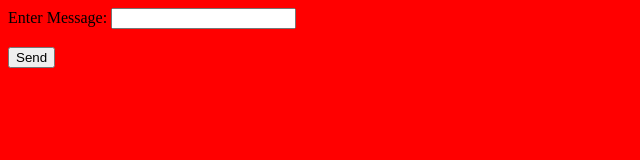
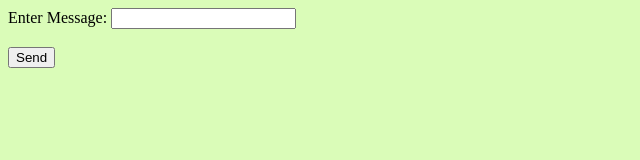
Before and after one commit to Charlieee1/Tank-Tactics, a website: page webpage/index.html in a window 1280 px wide. Shown: the whole page, without its empty margins (0-640 px from the left). Drawn offline with Linux system fonts and the light colour scheme.

Commit message:
change background colour to #DAFCB8

```diff
--- a/webpage/index.html
+++ b/webpage/index.html
@@ -3,7 +3,7 @@
 <head>
   <style>
     body {
-      background: red;
+      background: #DAFCB8;
     }
   </style>
 </head>
```
